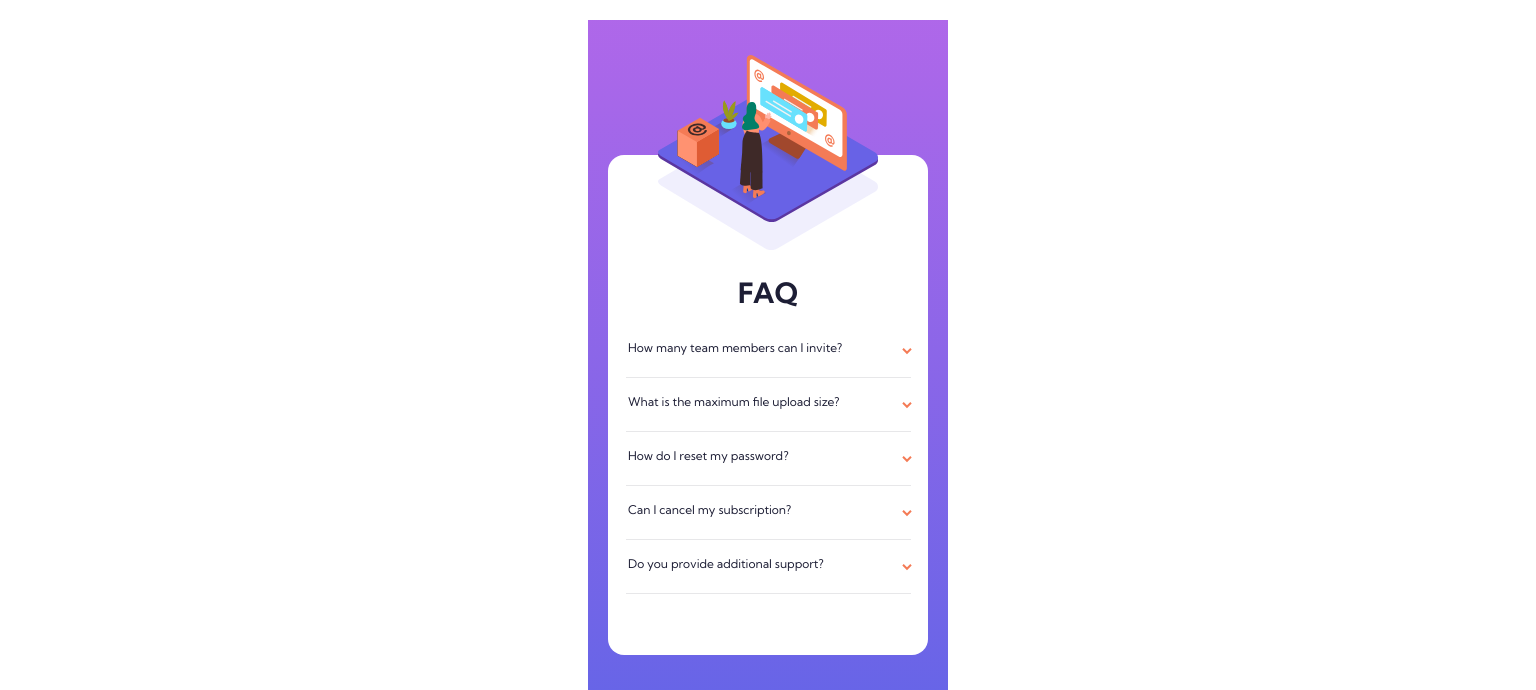
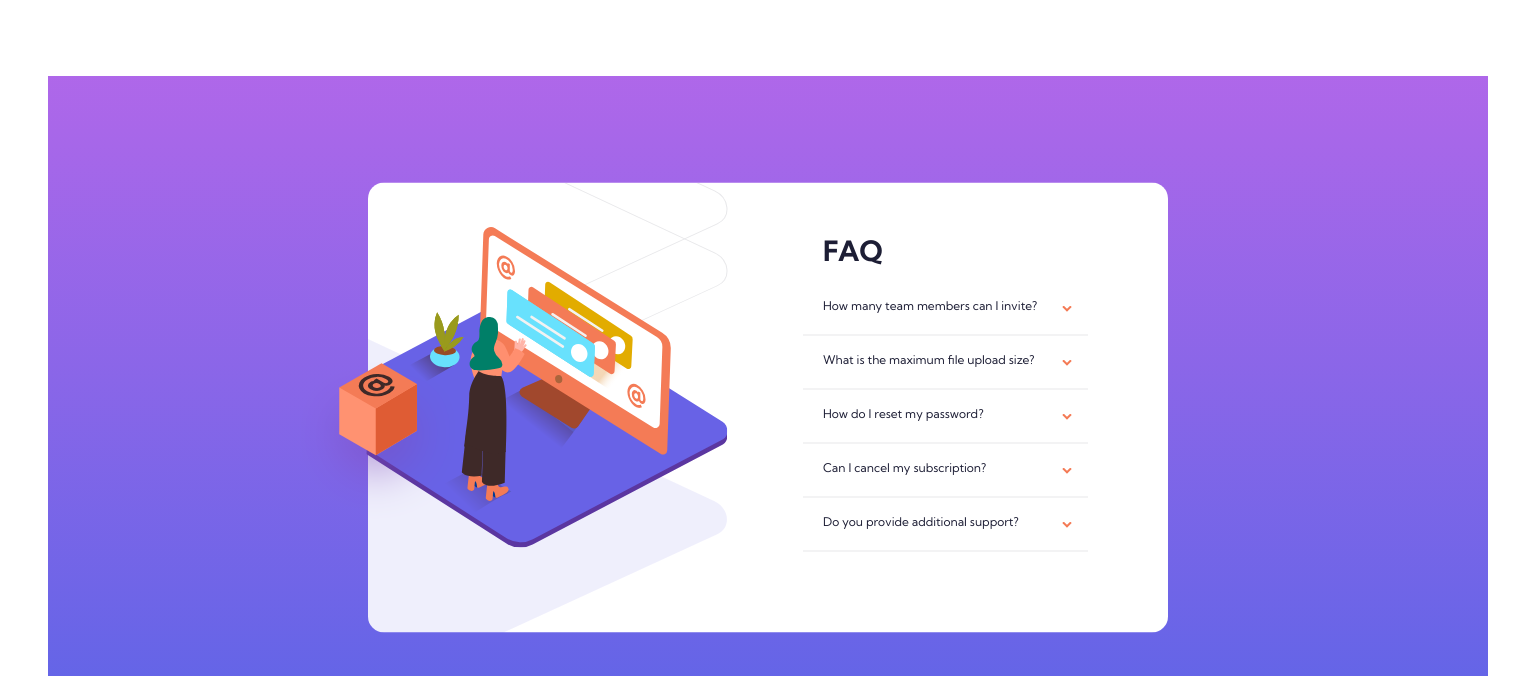
Before and after one commit to LinziJayne36/faq-accordion-card, a plain HTML site: page index.html in a window 1536 px wide. Shown: the top 690 px of the page. Drawn offline with Linux system fonts and the light colour scheme.

Commit message:
Add final touches of css to desktop view

```diff
--- a/index.html
+++ b/index.html
@@ -29,6 +29,7 @@
                 font-family: "Kumbh Sans", sans-serif;
                 font-size: 12px;
             }
+
             .card-container {
                 height: 700px;
                 width: 360px;
@@ -49,7 +50,7 @@
                 top: 50%;
                 left: 50%;
                 transform: translate(-50%, -43%);
-                height: 500px;
+                height: 520px;
                 width: 320px;
                 border-radius: 16px;
                 background-color: var(--white);
@@ -61,6 +62,14 @@
                 height: auto;
                 margin-top: -100px;
                 margin-left: 50px;
+            }
+
+            .desktop-img {
+                display: none;
+            }
+
+            .desktop-cube-img {
+                display: none;
             }
 
             .card-title {
@@ -134,22 +143,94 @@
             .attribution a {
                 color: hsl(228, 45%, 44%);
             }
+
+            @media screen and (min-width: 1440px) {
+                .card-container {
+                    height: 600px;
+                    width: 1440px;
+                    margin-top: 5%;
+                }
+
+                .card {
+                    display: flex;
+                    background-image: url("./images/bg-pattern-desktop.svg");
+                    background-repeat: no-repeat;
+                    background-position: -630px -220px;
+                    background-size: 990px 780px;
+                    height: 450px;
+                    width: 800px;
+                }
+
+                .questions-section {
+                    margin-left: 60px;
+                    padding-right: 80px;
+                }
+
+                .card-title {
+                    text-align: left;
+                    padding-left: 20px;
+                }
+
+                .img-section {
+                    position: relative;
+                    width: 50%;
+                }
+
+                .mobile-img {
+                    display: none;
+                }
+
+                .desktop-img {
+                    display: block;
+                    position: absolute;
+                    top: 10%;
+                    left: -16%;
+                    height: 320px;
+                    transform: rotate(2deg);
+                    clip-path: inset(0px 0px 0px 61px);
+                    width: auto;
+                }
+
+                .desktop-cube-img {
+                    position: absolute;
+                    top: 62%;
+                    left: -19.5%;
+                    transform: translate(-50% -50%);
+                    display: block;
+                    margin-top: -100px;
+                    z-index: 900;
+                    height: 160px;
+                    width: auto;
+                }
+            }
         </style>
     </head>
     <body>
         <div class="card-container">
             <div class="card">
+                <div class="img-section">
                     <img
                         class="mobile-img"
                         src="./images/illustration-woman-online-mobile.svg"
                     />
+                    <img
+                        class="desktop-cube-img"
+                        src="./images/illustration-box-desktop.svg"
+                    />
+                    <img
+                        class="desktop-img"
+                        src="./images/illustration-woman-online-desktop.svg"
+                    />
+                </div>
+
+                <div class="questions-section">
                     <h1 class="card-title">FAQ</h1>
                     <details>
                         <summary>How many team members can I invite?</summary>
                         <p class="details-text">
                             You can invite up to 2 additional users on the Free
-                        plan. There is no limit on team members for the Premium
-                        plan.
+                            plan. There is no limit on team members for the
+                            Premium plan.
                         </p>
                     </details>
                     <hr />
@@ -164,28 +245,29 @@
                     <details>
                         <summary>How do I reset my password?</summary>
                         <p class="details-text">
-                        Click “Forgot password” from the login page or “Change
-                        password” from your profile page. A resetlink will be
-                        emailed to you.
+                            Click “Forgot password” from the login page or
+                            “Change password” from your profile page. A
+                            resetlink will be emailed to you.
                         </p>
                     </details>
                     <hr />
                     <details>
                         <summary>Can I cancel my subscription?</summary>
                         <p class="details-text">
-                        Yes! Send us a message and we’ll process your request no
-                        questions asked.
+                            Yes! Send us a message and we’ll process your
+                            request no questions asked.
                         </p>
                     </details>
                     <hr />
                     <details>
                         <summary>Do you provide additional support?</summary>
                         <p class="details-text">
-                        Chat and email support is available 24/7. Phone lines
-                        are open during normal business hours.
+                            Chat and email support is available 24/7. Phone
+                            lines are open during normal business hours.
                         </p>
                     </details>
                     <hr />
+                </div>
             </div>
         </div>
         <div class="attribution">
@@ -196,5 +278,17 @@
                 >Frontend Mentor</a
             >. Coded by <a href="#">Linzi Jayne</a>.
         </div>
+        <script>
+            const detailSelects = document.querySelectorAll("details");
+            detailSelects.forEach((item) => {
+                item.addEventListener("click", (e) => {
+                    detailSelects.forEach((detail) => {
+                        if (detail !== item) {
+                            detail.removeAttribute("open");
+                        }
+                    });
+                });
+            });
+        </script>
     </body>
 </html>
```
Lines whose indentation alone changed are shown as unchanged.
